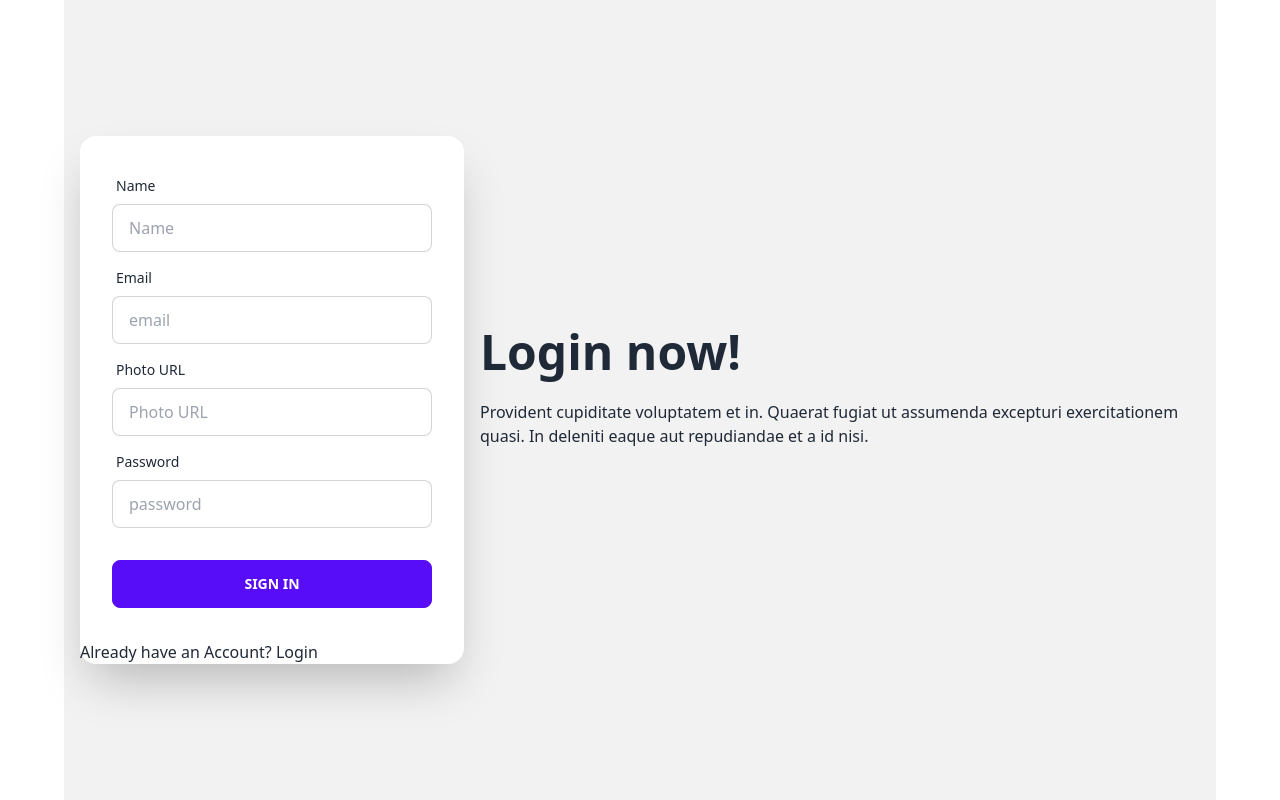
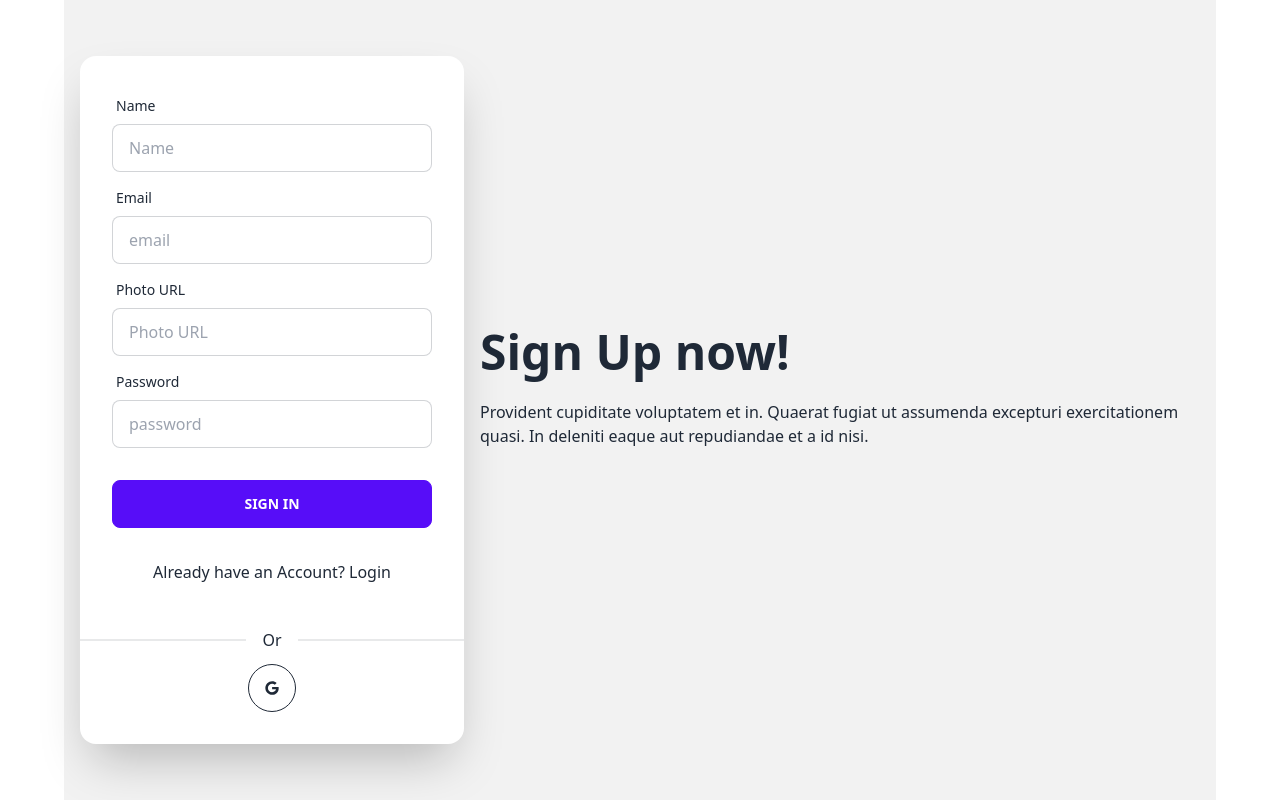
Before and after one commit to mahdee18/bristo-boss-restaurent-client, a React (Vite) app: page /signup in a window 1280 px wide. Built offline with nearby package versions, Linux system fonts and the light colour scheme; no server answers.

Commit message:
Implement social login

```diff
--- a/src/Pages/Login/Login.jsx
+++ b/src/Pages/Login/Login.jsx
@@ -3,6 +3,7 @@ import { loadCaptchaEnginge, LoadCanvasTemplate, LoadCanvasTemplateNoReload, val
 import { AuthContext } from '../../Providers/AuthProvider';
 import { Link, useLocation, useNavigate } from 'react-router-dom';
 import { Helmet } from 'react-helmet-async';
+import SocialLogin from '../../components/SocialLogin/SocialLogin';
 const Login = () => {
     const [disabled, setDisabled] = useState(true)
     const location = useLocation()
@@ -79,6 +80,7 @@ const Login = () => {
                             </div>
                             <span><small>New to Bristo Boss? Please <Link to='/signup'>Sign In</Link></small></span>
                         </form>
+                        <SocialLogin></SocialLogin>
                     </div>
                 </div>
             </div>
--- a/src/Pages/SignUp/SignUp.jsx
+++ b/src/Pages/SignUp/SignUp.jsx
@@ -4,6 +4,7 @@ import { AuthContext } from '../../Providers/AuthProvider';
 import { Helmet } from 'react-helmet-async';
 import { Link, useNavigate } from 'react-router-dom';
 import Swal from 'sweetalert2';
+import SocialLogin from '../../components/SocialLogin/SocialLogin';
 
 
 const SignUp = () => {
@@ -17,7 +18,17 @@ const SignUp = () => {
                 console.log(user)
                 updateUserProfile(data.name, data.photoURL)
                     .then(() => {
-                        console.log('User profile info updated!')
+                        const saveUser = { name: data.name, email: data.email }
+                        fetch('http://localhost:3000/user', {
+                            method: 'POST',
+                            headers: {
+                                'content-type': 'application/json'
+                            },
+                            body: JSON.stringify(saveUser)
+                        })
+                            .then(res => res.json())
+                            .then(data => {
+                                if (data.insertedId) {
                                     reset()
                                     Swal.fire({
                                         position: 'top-end',
@@ -26,8 +37,11 @@ const SignUp = () => {
                                         showConfirmButton: false,
                                         timer: 1500
                                     })
+                                    navigate('/')
+                                }
                             })
-                navigate('/')
+
+                    })
                     .catch(error => {
                         console.error(error)
                     })
@@ -44,7 +58,7 @@ const SignUp = () => {
             <div className="hero min-h-screen bg-base-200">
                 <div className="hero-content flex-col lg:flex-row-reverse">
                     <div className="text-center lg:text-left">
-                        <h1 className="text-5xl font-bold">Login now!</h1>
+                        <h1 className="text-5xl font-bold">Sign Up now!</h1>
                         <p className="py-6">Provident cupiditate voluptatem et in. Quaerat fugiat ut assumenda excepturi exercitationem quasi. In deleniti eaque aut repudiandae et a id nisi.</p>
                     </div>
                     <div className="card flex-shrink-0 w-full max-w-sm shadow-2xl bg-base-100">
@@ -90,7 +104,8 @@ const SignUp = () => {
                                 <input className="btn btn-primary" type="submit" value="Sign In" />
                             </div>
                         </form>
-                        <span>Already have an Account? <Link to='/login'>Login</Link></span>
+                        <span className='text-center'>Already have an Account? <Link to='/login'>Login</Link></span>
+                        <SocialLogin></SocialLogin>
                     </div>
                 </div>
             </div>
--- a/src/Providers/AuthProvider.jsx
+++ b/src/Providers/AuthProvider.jsx
@@ -1,17 +1,22 @@
 import React, { createContext, useEffect, useState } from 'react';
-import { createUserWithEmailAndPassword, getAuth, onAuthStateChanged, signInWithEmailAndPassword, signOut, updateProfile } from "firebase/auth";
+import { GoogleAuthProvider, createUserWithEmailAndPassword, getAuth, onAuthStateChanged, signInWithEmailAndPassword, signInWithPopup, signOut, updateProfile } from "firebase/auth";
 import app from '../Firebase/firebase.config';
 
 export const AuthContext = createContext(null)
 
 const AuthProvider = ({ children }) => {
     const auth = getAuth(app)
+    const googleProvider =new GoogleAuthProvider()
     const [user, setUser] = useState(null)
     const [loading, setLoading] = useState(true)
 
     const createUser = (email, password) => {
-        setLoading(false);
+        setLoading(true);
         return createUserWithEmailAndPassword(auth, email, password)
+    }
+    const signInWithGoogle = ()=>{
+        setLoading(true);
+        return signInWithPopup(auth,googleProvider)
     }
     const updateUserProfile = (name, photoURL) => {
         return updateProfile(auth.currentUser, {
@@ -40,6 +45,7 @@ const AuthProvider = ({ children }) => {
         user,
         loading,
         createUser,
+        signInWithGoogle,
         updateUserProfile,
         signIn,
         logOut
--- a/src/Routes/PrivateRoutes.jsx
+++ b/src/Routes/PrivateRoutes.jsx
@@ -3,14 +3,14 @@ import { useContext } from 'react';
 import { AuthContext } from '../Providers/AuthProvider';
 import { Navigate, useLocation } from 'react-router-dom';
 
-const PrivateRoutes = () => {
+const PrivateRoutes = ({children}) => {
     const location = useLocation()
     const {user,loading} = useContext(AuthContext)
     if(loading){
         return <progress className='progress w-56'></progress>
     }
     if(user){
-        return Children
+        return children
     }
     return <Navigate to='/login' state={{from:location}} replace></Navigate>
 };
--- /dev/null
+++ b/src/components/SocialLogin/SocialLogin.jsx
@@ -0,0 +1,44 @@
+import React, { useContext } from 'react';
+import { FaGoogle } from 'react-icons/fa';
+import { AuthContext } from '../../Providers/AuthProvider';
+import { useLocation, useNavigate } from 'react-router-dom';
+const SocialLogin = () => {
+    const { signInWithGoogle } = useContext(AuthContext);
+
+    const location = useLocation()
+    const navigate = useNavigate()
+    const from = location.state?.from?.pathname || '/'
+    const handleGoogleSignIn = () => {
+        signInWithGoogle()
+            .then(result => {
+                const user = result.user;
+                console.log(user)
+                const saveUser = { name: user.displayName, email: user.email }
+                fetch('http://localhost:3000/user', {
+                    method: 'POST',
+                    headers: {
+                        'content-type': 'application/json'
+                    },
+                    body: JSON.stringify(saveUser)
+                })
+                    .then(res => res.json())
+                    .then(() => {
+                        navigate(from, { replace: true })
+                    })
+            })
+            .catch(error => {
+                console.error(error.message)
+            })
+    }
+    return (
+        <div className='text-center my-8'>
+            <div className='divider'>Or</div>
+            <button onClick={handleGoogleSignIn} className='btn btn-circle btn-outline'>
+                <FaGoogle></FaGoogle>
+            </button>
+
+        </div>
+    );
+};
+
+export default SocialLogin;
```
Also changed, not shown: src/Routes/Router.jsx (+5 -5 lines). Lines whose indentation alone changed are shown as unchanged.
